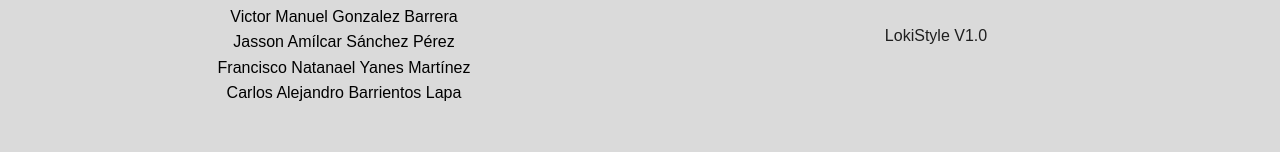
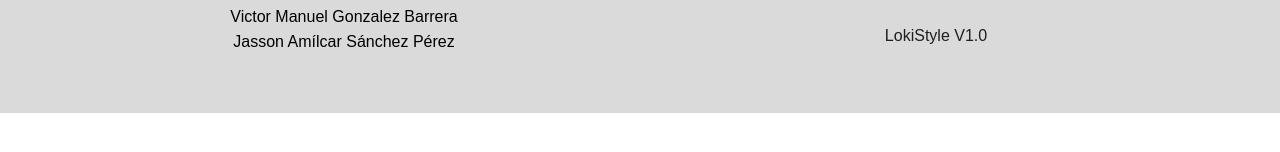
Before and after one commit to victorg14/Bootstrap-LokiStyle, a plain HTML site: page documentos/descripcion.html in a window 1280 px wide. Shown: the part 1034-1186 px from the top of the page. After the commit the page ends 1147 px from the top, so only its background shows below. Drawn offline with Linux system fonts and the light colour scheme.

Commit message:
Cambios en index.html

```diff
--- a/documentos/descripcion.html
+++ b/documentos/descripcion.html
@@ -149,8 +149,6 @@
                     <ul>
                         <li>Victor Manuel Gonzalez Barrera</li>
                         <li>Jasson Amílcar Sánchez Pérez</li>
-                        <li>Francisco Natanael Yanes Martínez</li>
-                        <li>Carlos Alejandro Barrientos Lapa</li>
                     </ul>
 
                 </div>
```
Also changed, not shown: documentos/contenido.html (+0 -1 lines), index.html (+0 -1 lines), 1 other file.
